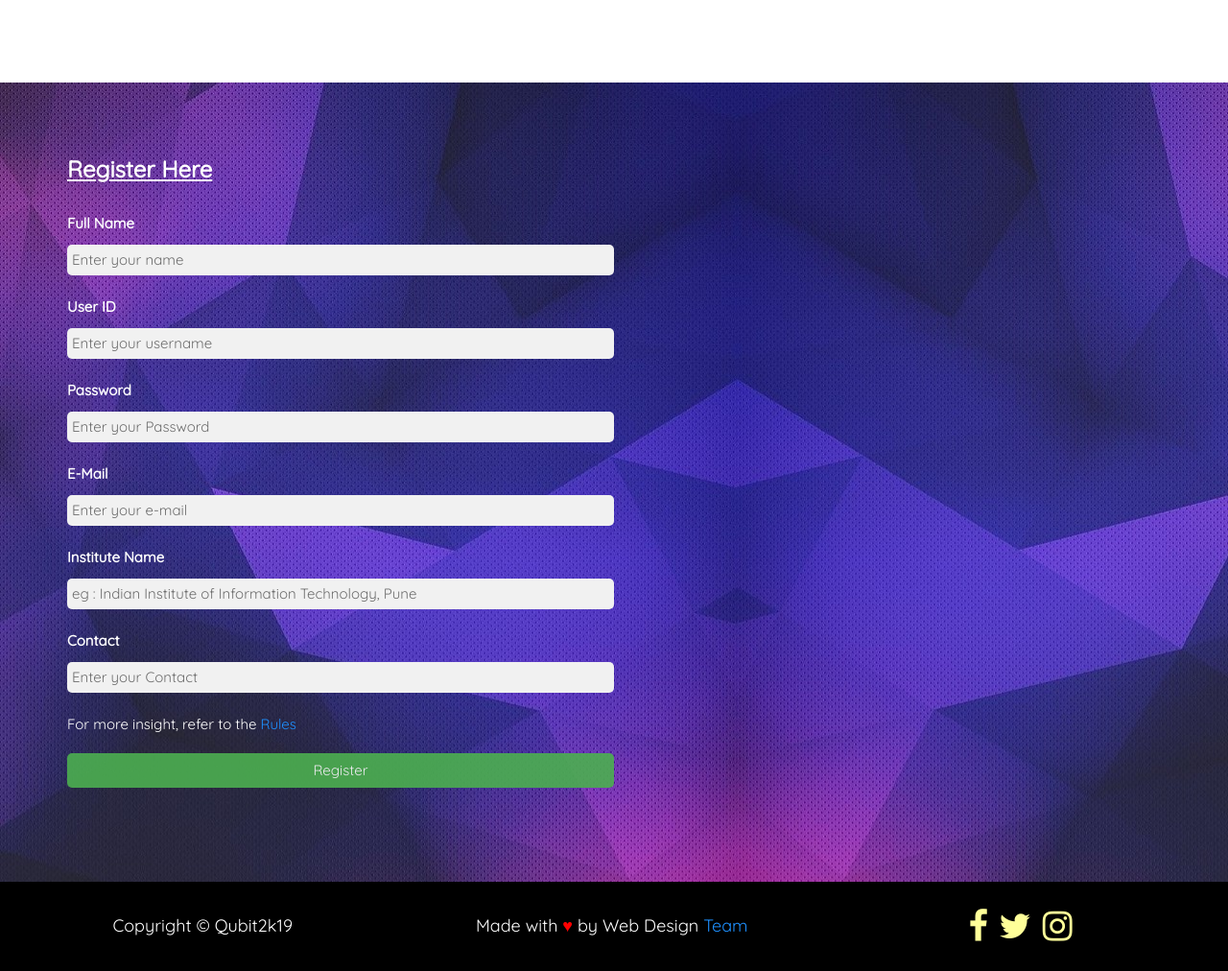
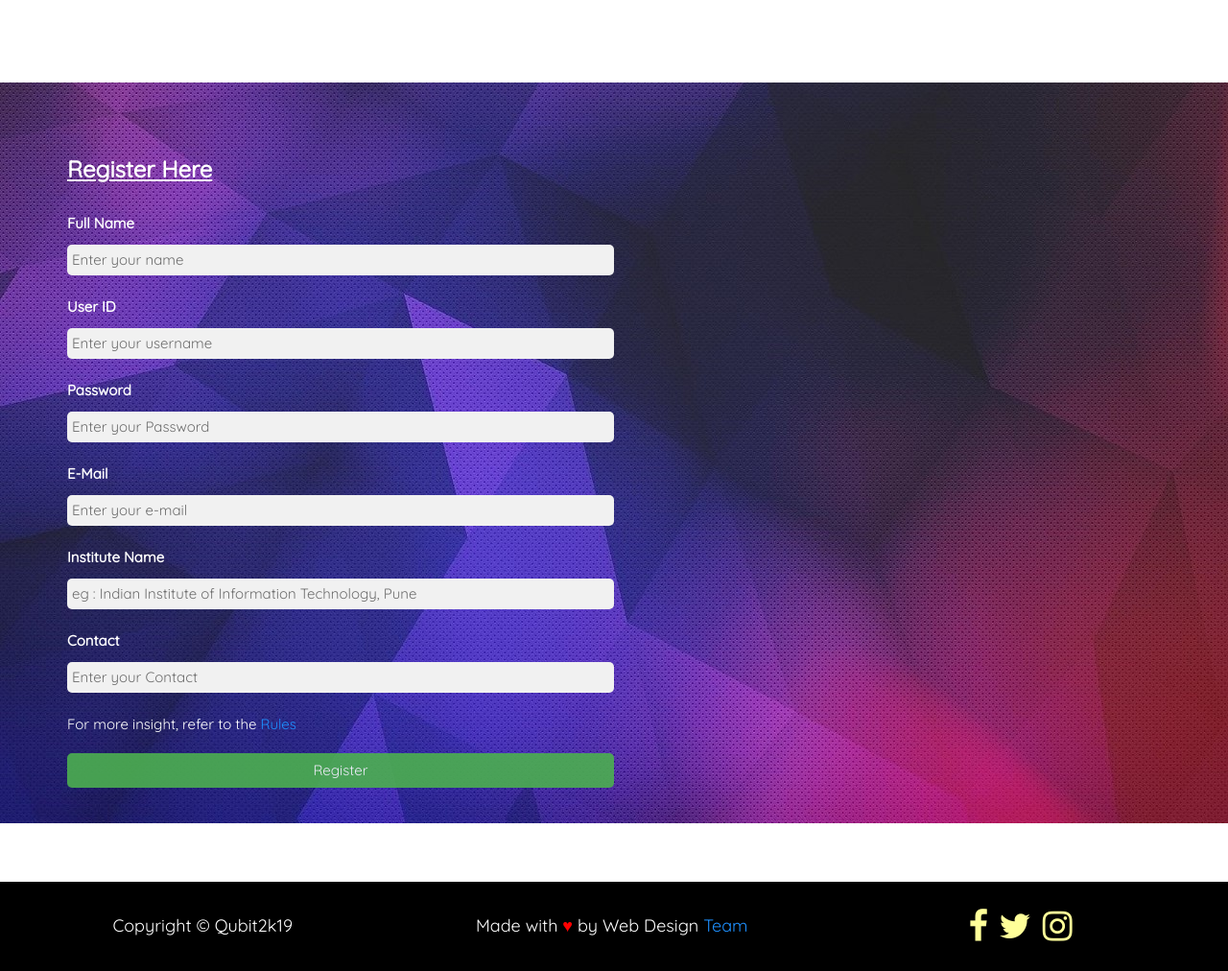
Before and after one commit to othqubit19/othqubit19.github.io, a plain HTML site: page index.html in a window 1280 px wide. Shown: the part 2745-3757 px from the top of the page at 96% size. Drawn offline with nearby package versions, Linux system fonts and the light colour scheme; a web font is replaced by a local one.

Commit message:
Update style1.css

```diff
--- a/styles/style1.css
+++ b/styles/style1.css
@@ -271,7 +271,8 @@ div.transbox
 
 .regback
 {
-	background-image:url(../images/back68.jpg);
+	background-image:url(../images/back33.jpg);
+  background-repeat : no-repeat;
 }
 .column {
   float: left;
```
